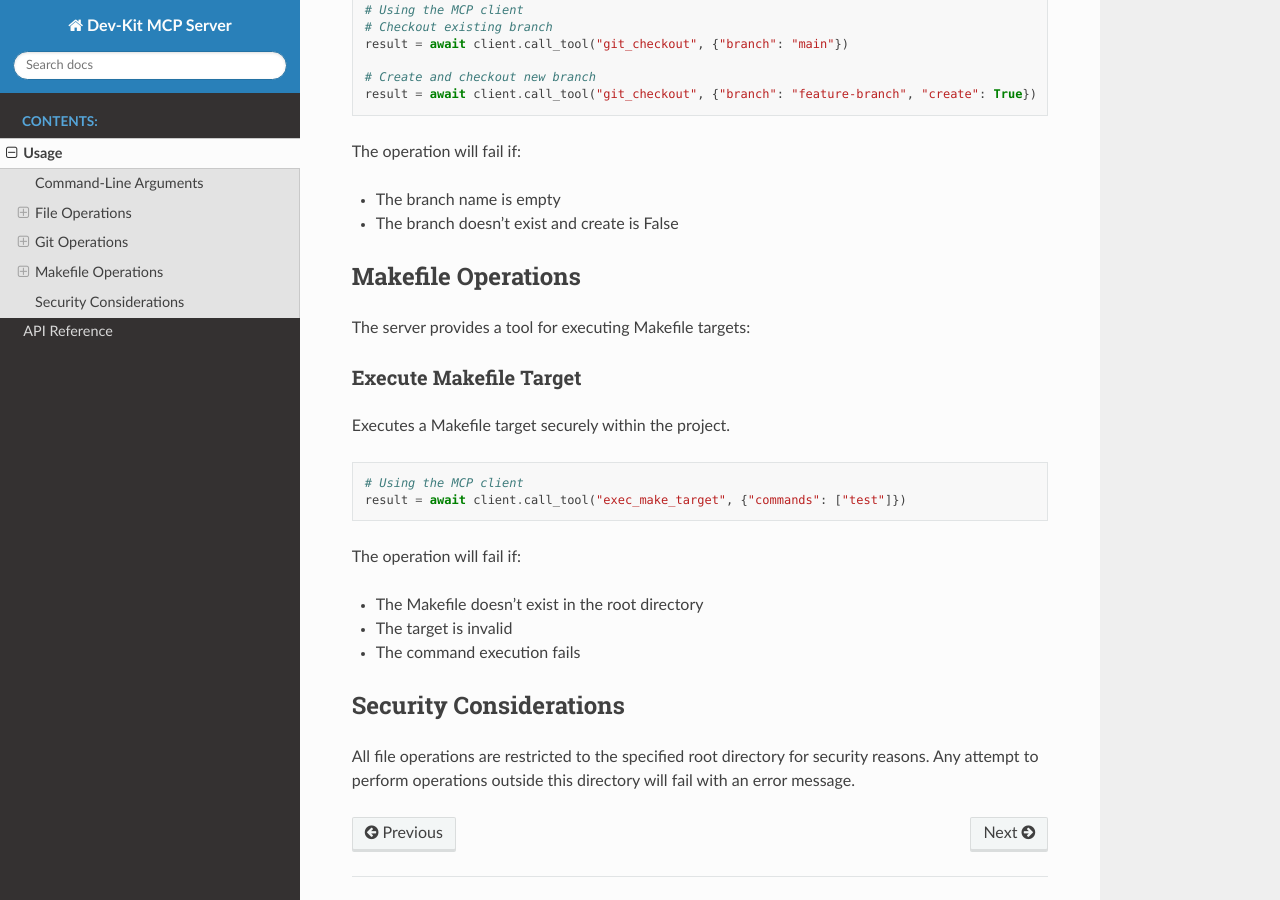
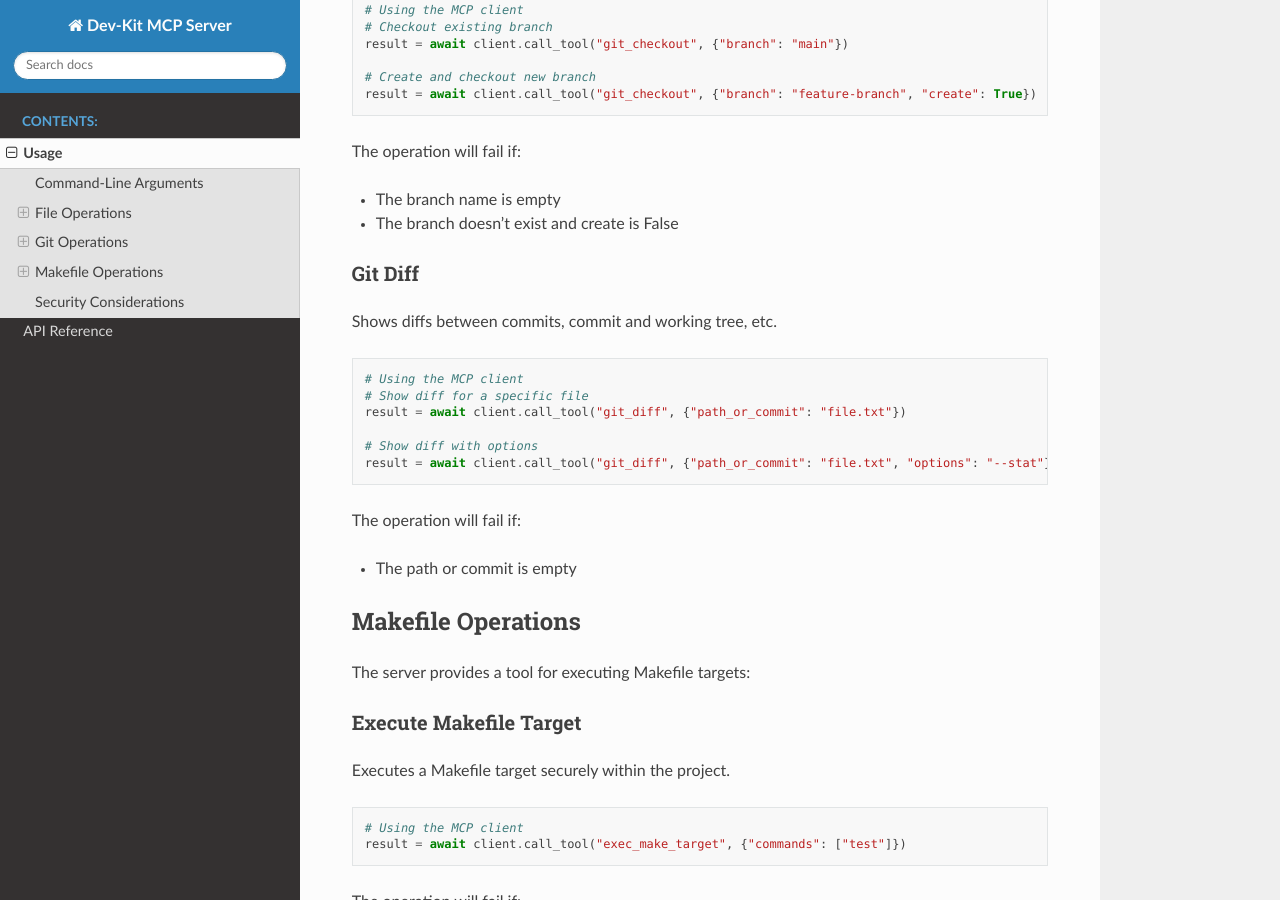
Before and after one commit to DanielAvdar/dev-kit-mcp-server, a Sphinx documentation site: the page built from docs/source/usage.rst, in a window 1280 px wide and 900 px high, scrolled down 3475 px. Built offline with Sphinx 7.4.7 and the Read the Docs theme 3.1.0, drawn with Linux system fonts in a browser that asks for light colours.

Commit message:
Add GitDiffOperation to tools and update documentation
Introduce the `GitDiffOperation` functionality to show diffs between commits or the working tree. Update imports, initialization, README, and usage documentation to reflect this new addition.

Signed-off-by: DanielAvdar <66269169+DanielAvdar@users.noreply.github.com>

```diff
--- a/docs/source/usage.rst
+++ b/docs/source/usage.rst
@@ -178,6 +178,24 @@ The operation will fail if:
 * The branch name is empty
 * The branch doesn't exist and create is False
 
+Git Diff
+~~~~~~~~
+
+Shows diffs between commits, commit and working tree, etc.
+
+.. code-block:: python
+
+   # Using the MCP client
+   # Show diff for a specific file
+   result = await client.call_tool("git_diff", {"path_or_commit": "file.txt"})
+
+   # Show diff with options
+   result = await client.call_tool("git_diff", {"path_or_commit": "file.txt", "options": "--stat"})
+
+The operation will fail if:
+
+* The path or commit is empty
+
 Makefile Operations
 -------------------
 
```
Also changed, not shown: README.md (+1 -0 lines), 3 other files.
